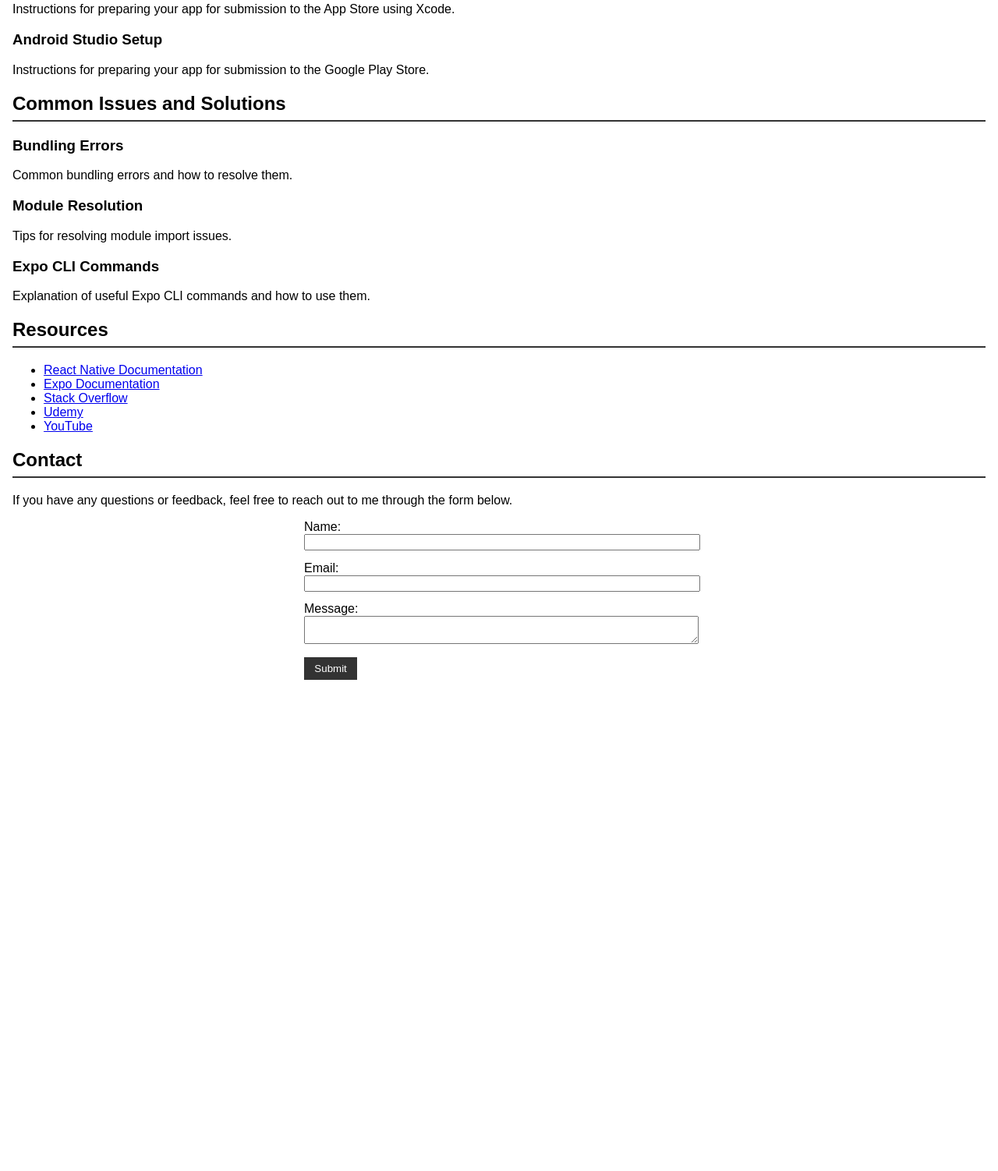
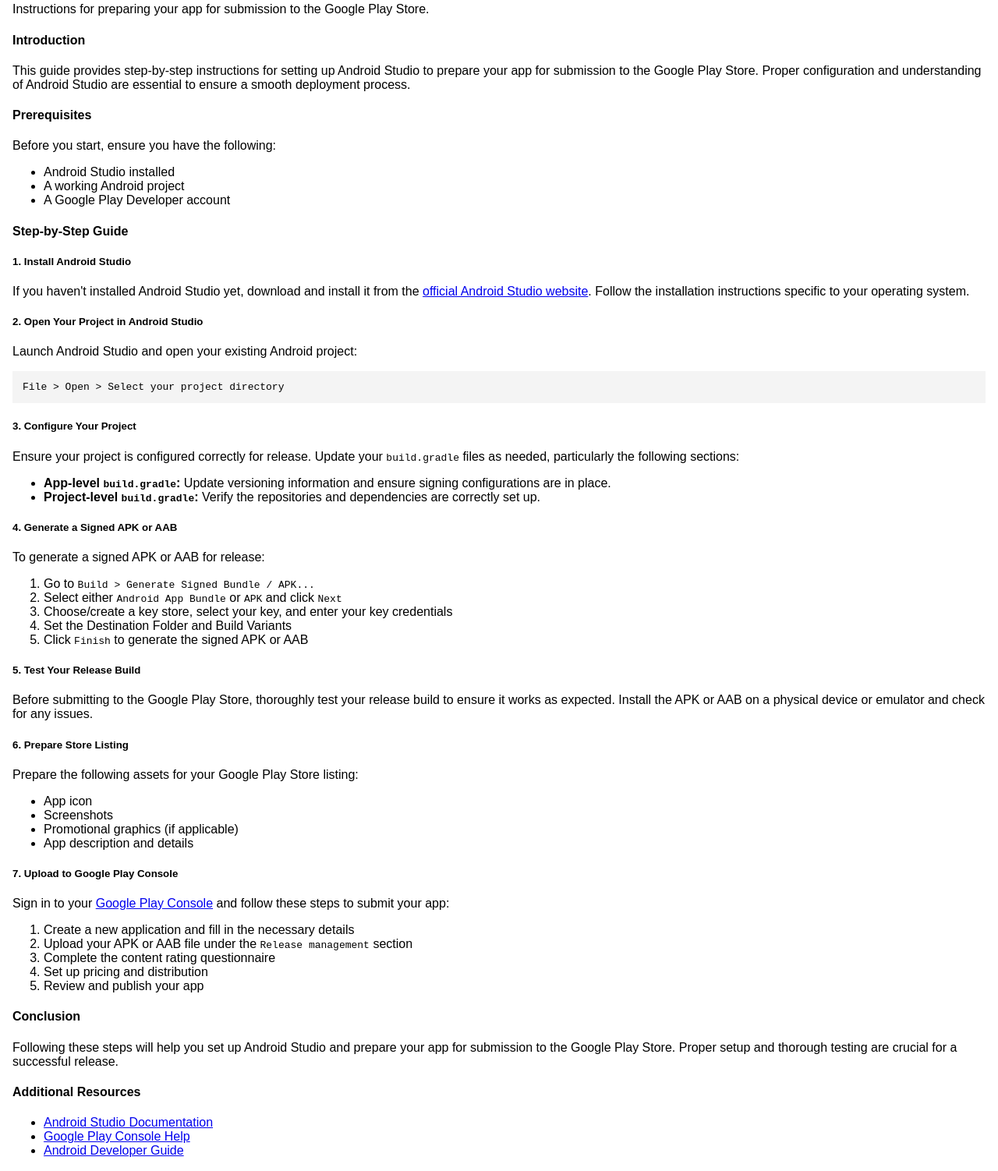
Before and after one commit to bowling220/EctsAppWebsite, a plain HTML site: page index.html in a window 1280 px wide. Shown: the part 4798-6300 px from the top of the page at 78% size. Before the commit the page ends 5715 px from the top, so only its background shows below. Drawn offline with Linux system fonts and the light colour scheme.

Commit message:
Update(2.5)

```diff
--- a/index.html
+++ b/index.html
@@ -313,11 +313,77 @@
                 <li>Invite testers via the TestFlight dashboard by adding their email addresses.</li>
             </ol>
 
-            <h3>Xcode Setup</h3>
-            <p>Instructions for preparing your app for submission to the App Store using Xcode.</p>
-
             <h3>Android Studio Setup</h3>
             <p>Instructions for preparing your app for submission to the Google Play Store.</p>
+
+            <h4>Introduction</h4>
+            <p>This guide provides step-by-step instructions for setting up Android Studio to prepare your app for submission to the Google Play Store. Proper configuration and understanding of Android Studio are essential to ensure a smooth deployment process.</p>
+
+            <h4>Prerequisites</h4>
+            <p>Before you start, ensure you have the following:</p>
+            <ul>
+              <li>Android Studio installed</li>
+              <li>A working Android project</li>
+              <li>A Google Play Developer account</li>
+            </ul>
+
+            <h4>Step-by-Step Guide</h4>
+
+            <h5>1. Install Android Studio</h5>
+            <p>If you haven't installed Android Studio yet, download and install it from the <a href="https://developer.android.com/studio">official Android Studio website</a>. Follow the installation instructions specific to your operating system.</p>
+
+            <h5>2. Open Your Project in Android Studio</h5>
+            <p>Launch Android Studio and open your existing Android project:</p>
+            <pre><code>File &gt; Open &gt; Select your project directory</code></pre>
+
+            <h5>3. Configure Your Project</h5>
+            <p>Ensure your project is configured correctly for release. Update your <code>build.gradle</code> files as needed, particularly the following sections:</p>
+            <ul>
+              <li><strong>App-level <code>build.gradle</code>:</strong> Update versioning information and ensure signing configurations are in place.</li>
+              <li><strong>Project-level <code>build.gradle</code>:</strong> Verify the repositories and dependencies are correctly set up.</li>
+            </ul>
+
+            <h5>4. Generate a Signed APK or AAB</h5>
+            <p>To generate a signed APK or AAB for release:</p>
+            <ol>
+              <li>Go to <code>Build &gt; Generate Signed Bundle / APK...</code></li>
+              <li>Select either <code>Android App Bundle</code> or <code>APK</code> and click <code>Next</code></li>
+              <li>Choose/create a key store, select your key, and enter your key credentials</li>
+              <li>Set the Destination Folder and Build Variants</li>
+              <li>Click <code>Finish</code> to generate the signed APK or AAB</li>
+            </ol>
+
+            <h5>5. Test Your Release Build</h5>
+            <p>Before submitting to the Google Play Store, thoroughly test your release build to ensure it works as expected. Install the APK or AAB on a physical device or emulator and check for any issues.</p>
+
+            <h5>6. Prepare Store Listing</h5>
+            <p>Prepare the following assets for your Google Play Store listing:</p>
+            <ul>
+              <li>App icon</li>
+              <li>Screenshots</li>
+              <li>Promotional graphics (if applicable)</li>
+              <li>App description and details</li>
+            </ul>
+
+            <h5>7. Upload to Google Play Console</h5>
+            <p>Sign in to your <a href="https://play.google.com/console">Google Play Console</a> and follow these steps to submit your app:</p>
+            <ol>
+              <li>Create a new application and fill in the necessary details</li>
+              <li>Upload your APK or AAB file under the <code>Release management</code> section</li>
+              <li>Complete the content rating questionnaire</li>
+              <li>Set up pricing and distribution</li>
+              <li>Review and publish your app</li>
+            </ol>
+
+            <h4>Conclusion</h4>
+            <p>Following these steps will help you set up Android Studio and prepare your app for submission to the Google Play Store. Proper setup and thorough testing are crucial for a successful release.</p>
+
+            <h4>Additional Resources</h4>
+            <ul>
+              <li><a href="https://developer.android.com/studio">Android Studio Documentation</a></li>
+              <li><a href="https://developer.android.com/distribute/console">Google Play Console Help</a></li>
+              <li><a href="https://developer.android.com/guide">Android Developer Guide</a></li>
+            </ul>
         </section>
 
         <section id="common-issues">
```
